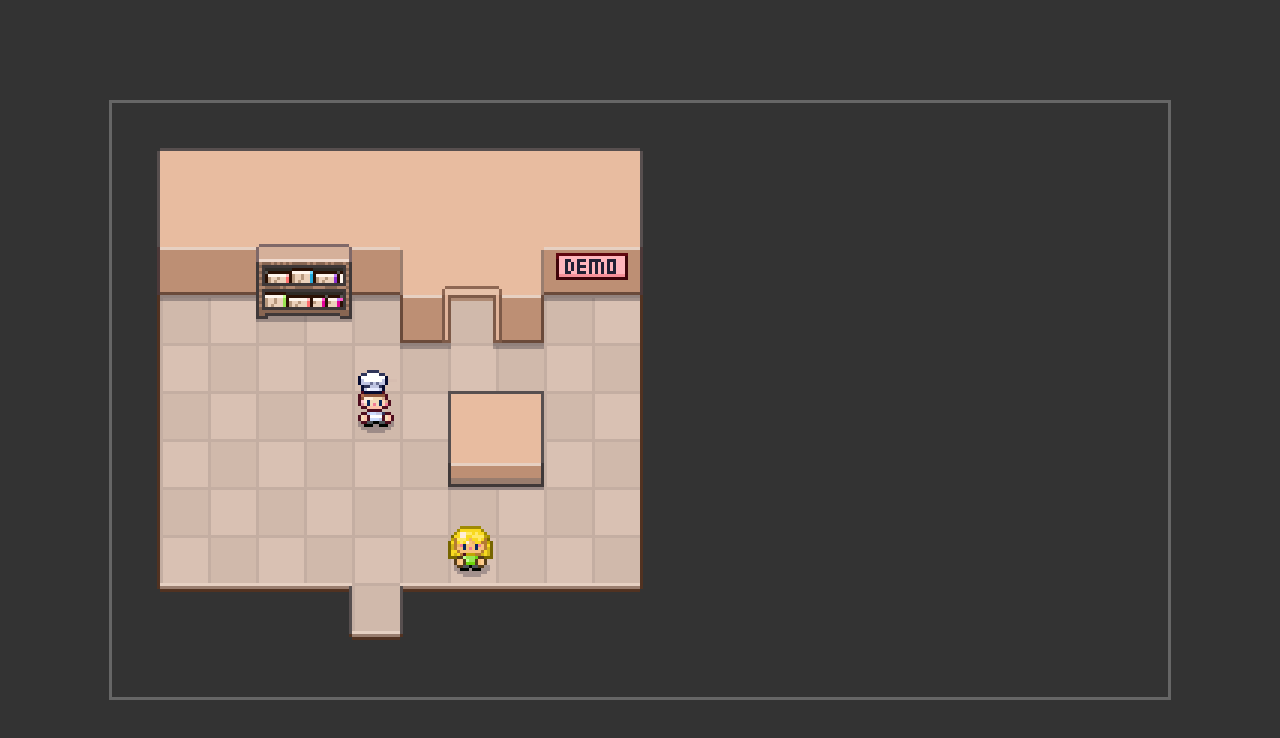
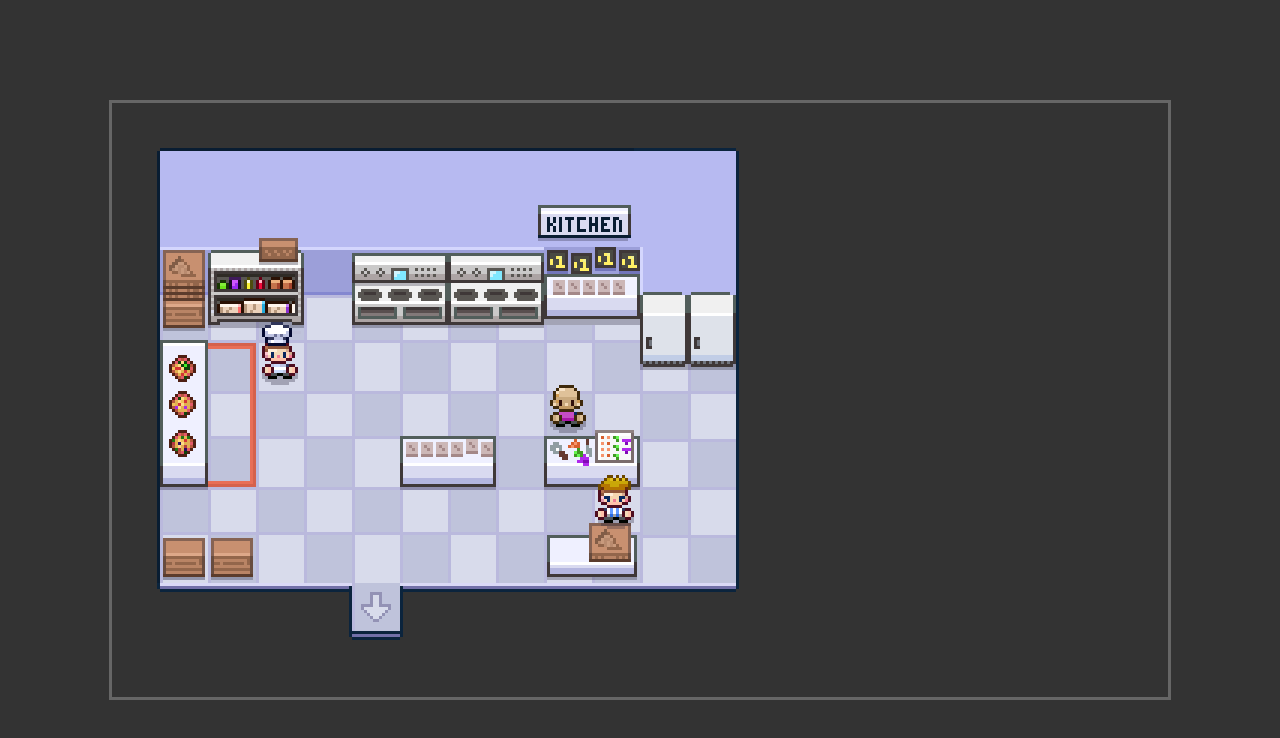
Before and after one commit to madebyaaron/pizza-legends-js, a website: page index.html in a window 1280 px wide. Drawn offline with Linux system fonts and the light colour scheme.

Commit message:
Added Overworld Map

```diff
--- a/Overworld.js
+++ b/Overworld.js
@@ -3,31 +3,32 @@ class Overworld {
     this.element = config.element
     this.canvas = this.element.querySelector(".game-canvas")
     this.ctx = this.canvas.getContext("2d")
+    this.map = null
+  }
+
+  startGameLoop() {
+    const step = () => {
+
+      this.ctx.clearRect(0, 0, this.canvas.width, this.canvas.height)
+
+      this.map.drawLowerImage(this.ctx)
+
+      Object.values(this.map.gameObjects).forEach(object => {
+
+        object.sprite.draw(this.ctx)
+      })
+
+      this.map.drawUpperImage(this.ctx)
+
+      requestAnimationFrame(() => {
+        step()
+      })
+    }
+    step()
   }
 
   init() {
-    const mapImage = new Image()
-    mapImage.onload = () => {
-      this.ctx.drawImage(mapImage, 0, 0)
-    }
-    mapImage.src = "/images/maps/DemoLower.png"
-
-    // Place some game objects
-    const hero = new GameObject({
-      x: 5,
-      y: 6,
-      src: "/images/characters/people/hero.png"
-    })
-
-    const npc1 = new GameObject({
-      x: 7,
-      y: 9,
-      src: "/images/characters/people/npc1.png"
-    })
-
-    setTimeout(() => {
-      hero.sprite.draw(this.ctx)
-      npc1.sprite.draw(this.ctx)
-    }, 200);
+    this.map = new OverworldMap(window.OverworldMaps.Kitchen)
+    this.startGameLoop()
   }
 }
--- /dev/null
+++ b/OverworldMap.js
@@ -0,0 +1,60 @@
+class OverworldMap {
+    constructor(config) {
+        this.gameObjects = config.gameObjects
+
+        this.lowerImage = new Image()
+        this.lowerImage.src = config.lowerSrc
+
+        this.upperImage = new Image()
+        this.upperImage.src = config.upperSrc
+    }
+
+    drawLowerImage(ctx) {
+        ctx.drawImage(this.lowerImage, 0, 0)
+    }
+
+    drawUpperImage(ctx) {
+        ctx.drawImage(this.upperImage, 0, 0)
+    }
+}
+
+window.OverworldMaps = {
+    DemoRoom: {
+        lowerSrc: "/images/maps/DemoLower.png",
+        upperSrc: "/images/maps/DemoUpper.png",
+        gameObjects: {
+            hero: new GameObject({
+                x: 5,
+                y: 6,
+                src: "/images/characters/people/hero.png"
+            }),
+            npcA: new GameObject({
+                x: 7,
+                y: 9,
+                src: "/images/characters/people/npc1.png"
+
+            })
+        }
+    },
+    Kitchen: {
+        lowerSrc: "/images/maps/KitchenLower.png",
+        upperSrc: "/images/maps/KitchenUpper.png",
+        gameObjects: {
+            hero: new GameObject({
+                x: 3,
+                y: 5,
+                src: "/images/characters/people/hero.png"
+            }),
+            npcA: new GameObject({
+                x: 9,
+                y: 6,
+                src: "/images/characters/people/npc2.png"
+            }),
+            npcB: new GameObject({
+                x: 10,
+                y: 8,
+                src: "/images/characters/people/npc3.png"
+            })
+        }
+    },
+}
--- a/index.html
+++ b/index.html
@@ -17,7 +17,7 @@
   <script src="Overworld.js"></script>
   <script src="GameObject.js"></script>
   <script src="Sprite.js"></script>
-
+  <script src="OverworldMap.js"></script>
   <script src="init.js"></script>
 </body>
 </html>
```
